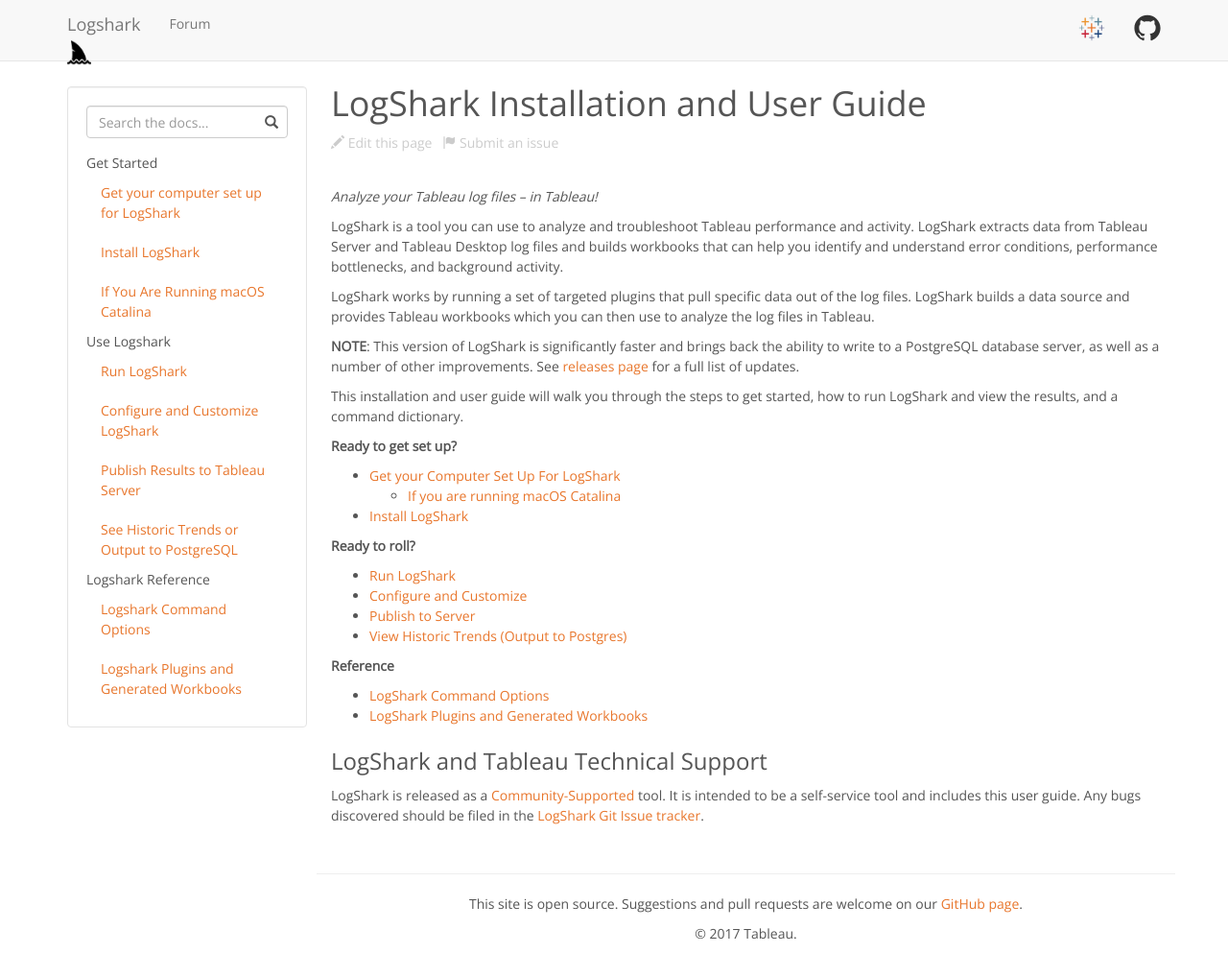
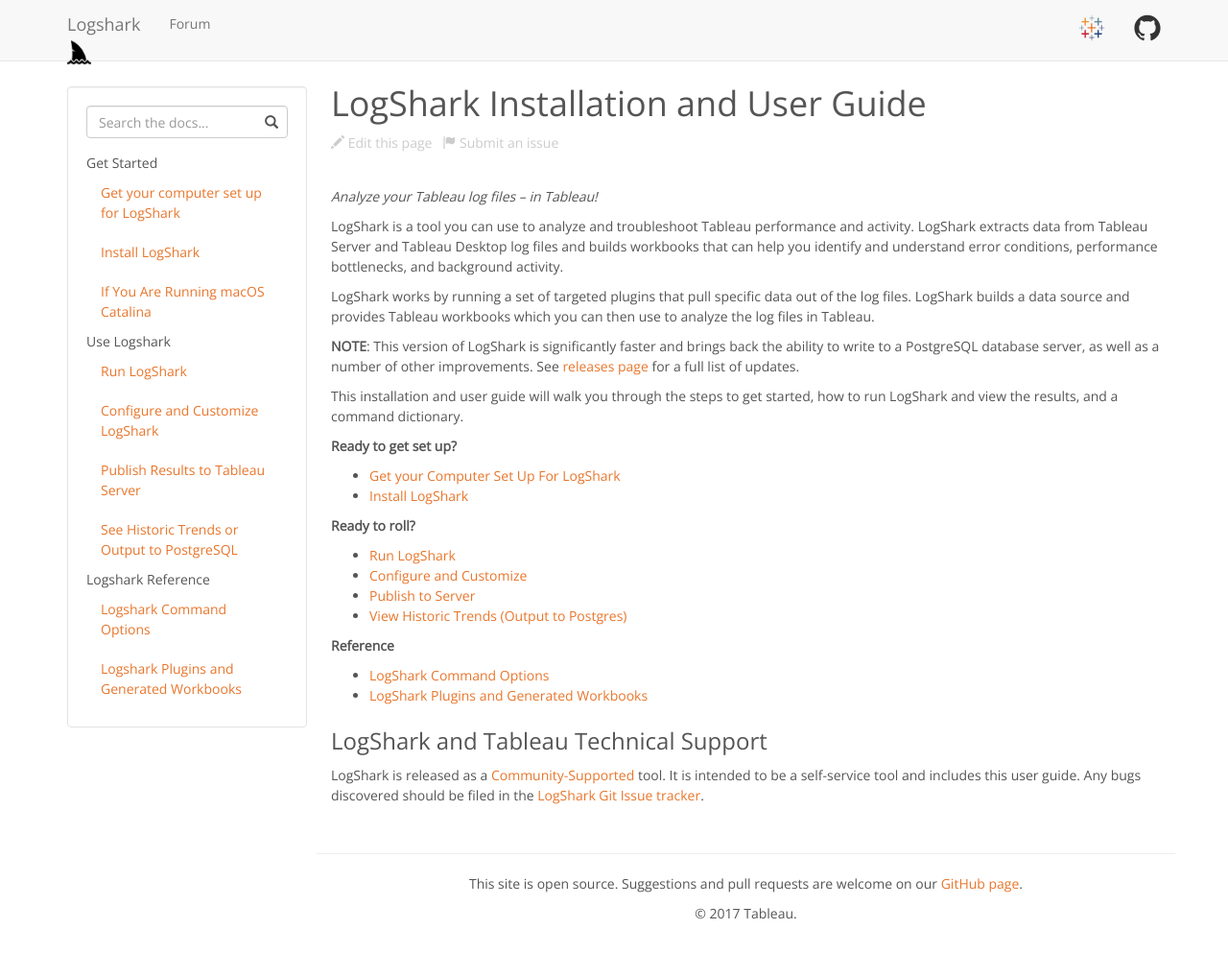
Before and after one commit to tableau/Logshark, a Jekyll site: the page built from docs/index.md, in a window 1280 px wide and 1023 px high. Shown: the top 1018 px of the window at 96% size. Built offline with Jekyll 4.4.1, drawn with Linux system fonts in a browser that asks for light colours.

Commit message:
updated docs

```diff
--- a/docs/index.md
+++ b/docs/index.md
@@ -26,7 +26,6 @@
 **Ready to get set up?**
 
 - [Get your Computer Set Up For LogShark](docs/logshark_prefunc.md)
-    - [If you are running macOS Catalina](docs/logshark_catalina.md)
 - [Install LogShark](docs/logshark_install.md)
 
 **Ready to roll?**
```
Also changed, not shown: README.md.
